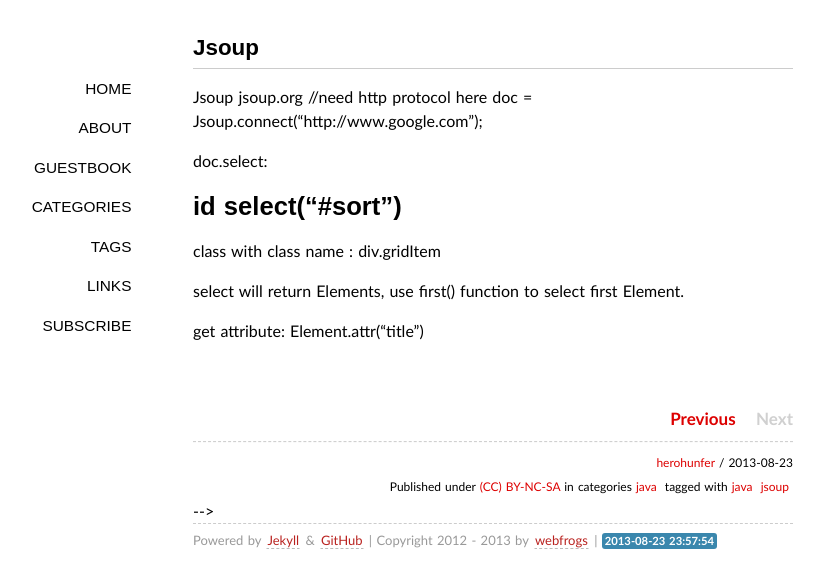
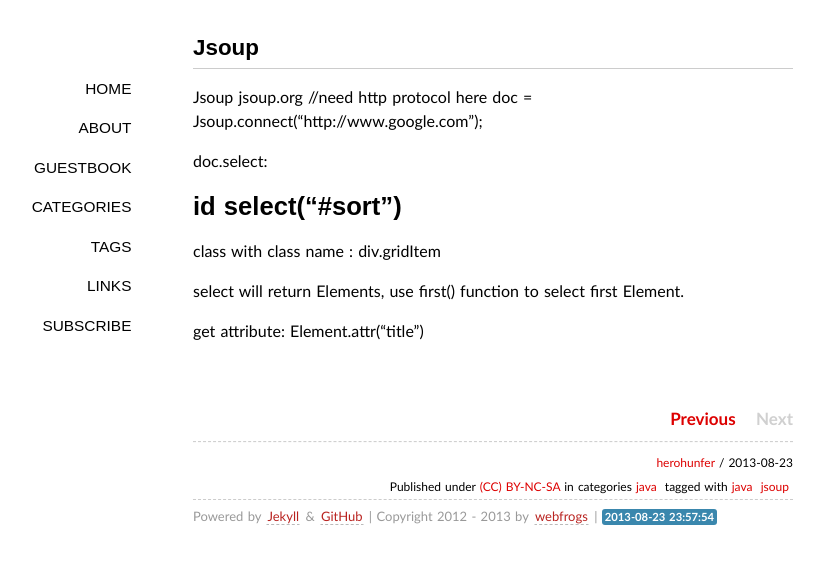
Before and after one commit to herohunfer/blog, a Jekyll site: the page built from _posts/2013-08-23-jsoup.md, in a window 1280 px wide. Shown: the top 588 px of the page, without its empty margins (147-971 px from the left). Built offline with Jekyll 4.4.1, drawn with Linux system fonts in a browser that asks for light colours; some web fonts are replaced; Markdown is read by kramdown in place of the engine named in the settings; comment, search, counter and statistics services are not loaded.

Commit message:
fix index.html

```diff
--- a/_config.yml
+++ b/_config.yml
@@ -4,6 +4,4 @@ url: http://herohunfer.com/blog
 author: herohunfer
 pygments: true
 safe: true
-paginate: 16
-auto: true
 production_url : http://herohunfer.com/blog
--- a/_layouts/post.html
+++ b/_layouts/post.html
@@ -43,9 +43,7 @@ layout: default
 </span>
 {% endif %}
 </section>
-<!--
 {% include comments.md %}
--->
 <!--
 <script type="text/javascript">
 $(function(){
--- a/_posts/2013-08-23-jsoup.md
+++ b/_posts/2013-08-23-jsoup.md
@@ -1,7 +1,7 @@
 ---
 layout: post
 title: "Jsoup"
-category: [java]
+category: java
 tags: [java, jsoup]
 ---
 
--- a/index.html
+++ b/index.html
@@ -1,4 +1,4 @@
---
+---
 title: herohunfer' Homepage
 layout: page
 ---
```
Also changed, not shown: _posts/2013-08-23-java-text-scraper.md (+1 -1 lines).
